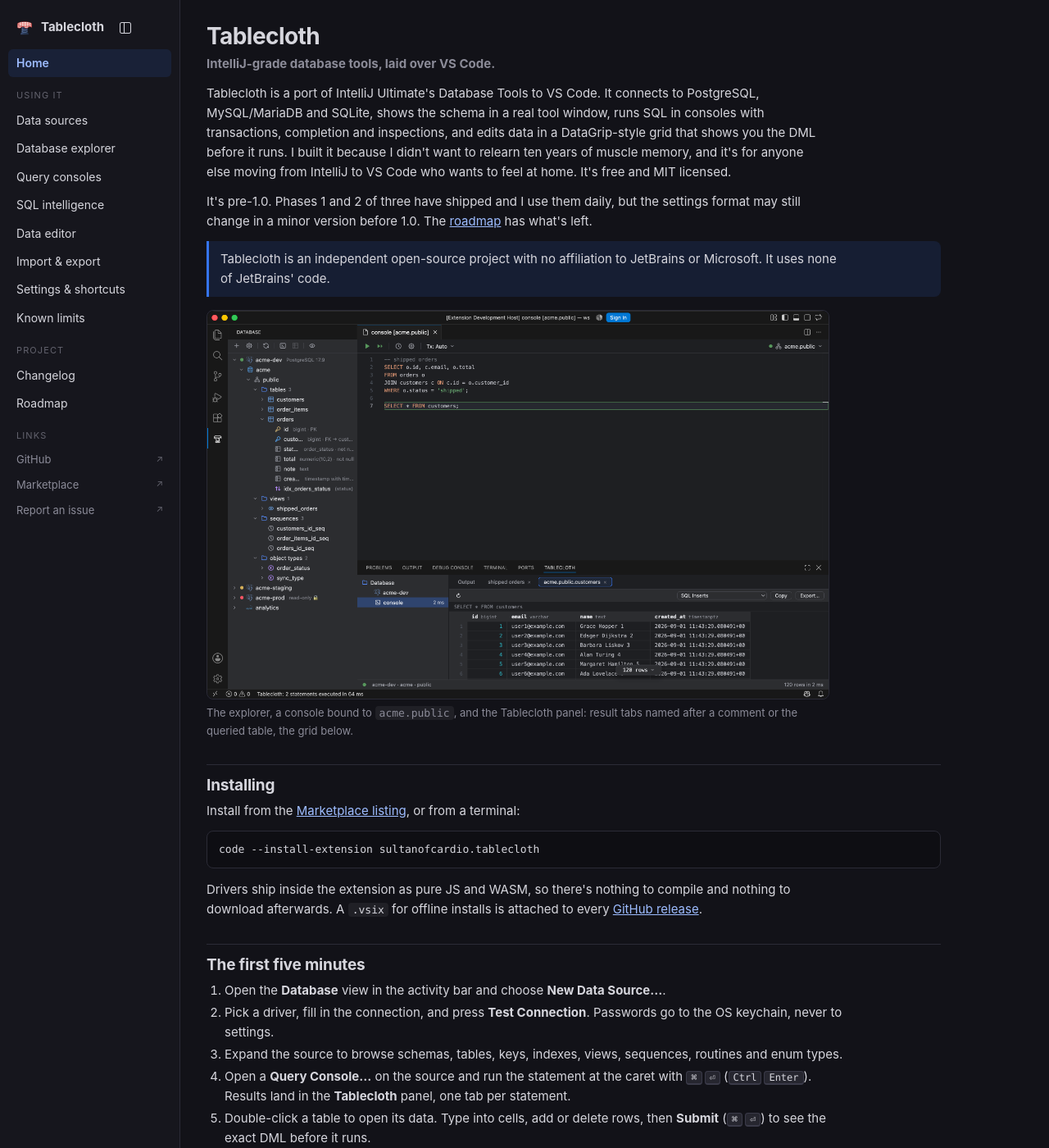
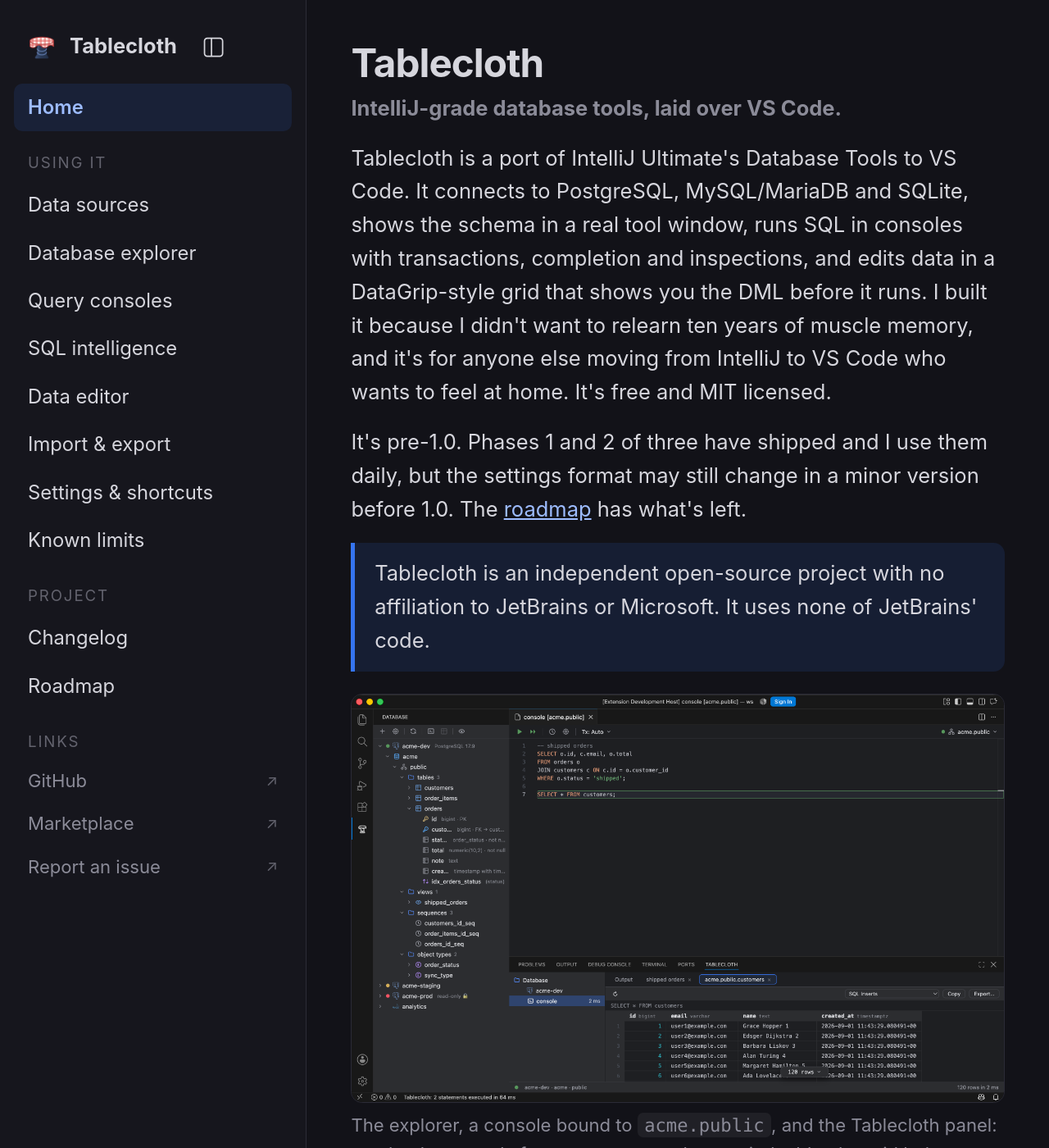
Before and after one commit to sultanofcardio/tablecloth, a Jekyll site: the page built from index.md, in a window 1280 px wide and 1400 px high. Shown: the whole window at 82% size. Built offline with Jekyll 4.4.1, drawn with Linux system fonts in a browser that asks for light colours.

Commit message:
docs: 170% by default on desktop, and a reopen button that stays put
The reviewed mock reads right at about 170%, so the site now zooms to
that on viewports of 1200px and up (135% between 800 and 1199, unscaled
below). The roadmap scripts measure the effective zoom and convert
rects back to CSS pixels, so the seam, the tooltip and the area reflow
stay aligned. The button that brings the sidebar back is fixed to the
viewport instead of the top of the page, and the sidebar is pinned to
the start of its grid track so it sticks in every browser.

```diff
--- a/assets/css/site.css
+++ b/assets/css/site.css
@@ -111,7 +111,11 @@
 
 
   .site { min-height: 100vh; }
-  .site nav { position: sticky; top: 0; height: 100vh; overflow-y: auto; }
+  .site nav { position: sticky; top: 0; height: 100vh; overflow-y: auto; align-self: start; }
+  .navrail { position: fixed; }
+  /* the reviewed mock reads right at about 170%, so that is the default on desktop widths */
+  @media (min-width: 1200px) { html { zoom: 1.7; } }
+  @media (min-width: 800px) and (max-width: 1199px) { html { zoom: 1.35; } }
   .site nav a.item { display: block; color: var(--ink); font-size: 14px; padding: 6px 10px; border-radius: 6px; text-decoration: none; }
   .site nav a.item:hover { background: rgba(255,255,255,.05); }
   .site nav a.item.active { background: var(--accent-soft); color: var(--accent-ink); font-weight: 600; }
--- a/assets/js/site.js
+++ b/assets/js/site.js
@@ -8,6 +8,10 @@
     const all=[...grid.querySelectorAll('.sq')];
     const COLS=28, ABOVE=117;
     const stageLabel={done:'Supported',v1:'Before 1.0',after:'After 1.0',never:'Not planned'};
+    // CSS zoom (html { zoom }) scales getBoundingClientRect in current browsers but not offsetWidth or CSS lengths; rc() returns rects in CSS px.
+    const probe=document.createElement('div'); probe.style.cssText='position:absolute;visibility:hidden;width:100px;height:1px;pointer-events:none'; body.appendChild(probe);
+    const Z=()=>{ const w=probe.getBoundingClientRect().width; return w>0 ? w/100 : 1; };
+    const rc=el=>{ const r=el.getBoundingClientRect(), z=Z(); return {left:r.left/z, top:r.top/z, right:r.right/z, bottom:r.bottom/z, width:r.width/z, height:r.height/z}; };
     const NEXT=new Set([57,60,64,117]);
     all.forEach(s=>{ if(NEXT.has(+s.dataset.n)) s.classList.add('next'); });
     function tones(){
@@ -19,18 +23,18 @@
     }
     function drawSeam(){
       if(!areasEl.hidden){ seam.innerHTML=''; return; }
-      const b=body.getBoundingClientRect();
-      const last=all[ABOVE-1].getBoundingClientRect(), nextRow=all[ABOVE].getBoundingClientRect();
+      const b=rc(body);
+      const last=rc(all[ABOVE-1]), nextRow=rc(all[ABOVE]);
       const gap=(nextRow.left-last.right)/2; const x=last.right-b.left+gap; const yLow=last.bottom-b.top+gap; const yHigh=last.top-b.top-gap;
       const w=b.width;
       seam.setAttribute('viewBox',`0 0 ${w} ${b.height}`);
-      const gw=grid.getBoundingClientRect().right-b.left; const d2=`M0 ${yLow} H${x} V${yHigh} H${gw+10}`;
+      const gw=rc(grid).right-b.left; const d2=`M0 ${yLow} H${x} V${yHigh} H${gw+10}`;
       seam.innerHTML=`<path class="under" d="${d2}"/><path class="over" d="${d2}"/><g transform="translate(${gw+12} ${yHigh-11})"><rect class="tag" width="38" height="22" rx="6"/><text class="tagtext" x="19" y="15" text-anchor="middle">1.0</text></g>`;
     }
     function flip(fn){
-      const before=new Map(all.map(s=>[s,s.getBoundingClientRect()]));
+      const before=new Map(all.map(s=>[s,rc(s)]));
       fn();
-      all.forEach(s=>{ const a=before.get(s), b=s.getBoundingClientRect(); const dx=a.left-b.left, dy=a.top-b.top; const k=a.width/b.width||1;
+      all.forEach(s=>{ const a=before.get(s), b=rc(s); const dx=a.left-b.left, dy=a.top-b.top; const k=a.width/b.width||1;
         s.style.transition='none'; s.style.transform=`translate(${dx}px,${dy}px) scale(${k})`; });
       void body.offsetWidth;
       all.forEach(s=>{ s.style.transition=''; s.classList.add('moving'); s.style.transform=''; });
@@ -50,7 +54,7 @@
       cloth.querySelectorAll('.seg button').forEach(x=>x.classList.toggle('on',x===b));
       seam.innerHTML=''; cloth.querySelector('.cloth-title').textContent=b.dataset.mode==='area'?'The cloth, by area':'The cloth, rank 1 to 252'; flip(b.dataset.mode==='area'?byArea:byRank);
     }));
-    function showTip(s){ const r=s.getBoundingClientRect(), b=body.getBoundingClientRect();
+    function showTip(s){ const r=rc(s), b=rc(body);
       tip.innerHTML=`<span class="tn">#${s.dataset.n}</span>${s.dataset.feat}<span class="ts ${s.dataset.stage}">${stageLabel[s.dataset.stage]} · ${s.dataset.area}</span>`;
       tip.hidden=false; let x=r.left-b.left+r.width/2-tip.offsetWidth/2, y=r.top-b.top-tip.offsetHeight-8;
       x=Math.max(0,Math.min(x,b.width-tip.offsetWidth)); if(y<0) y=r.bottom-b.top+8; tip.style.left=x+'px'; tip.style.top=y+'px'; }
```
